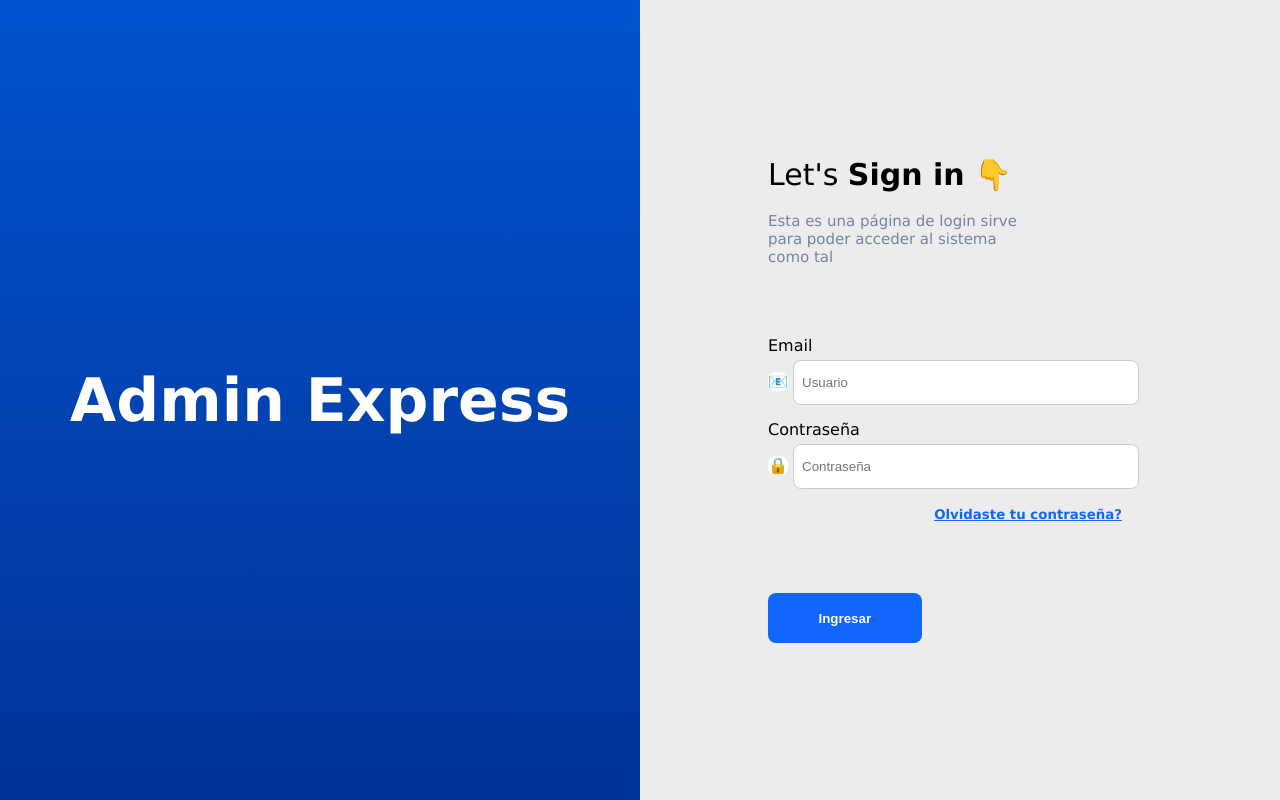
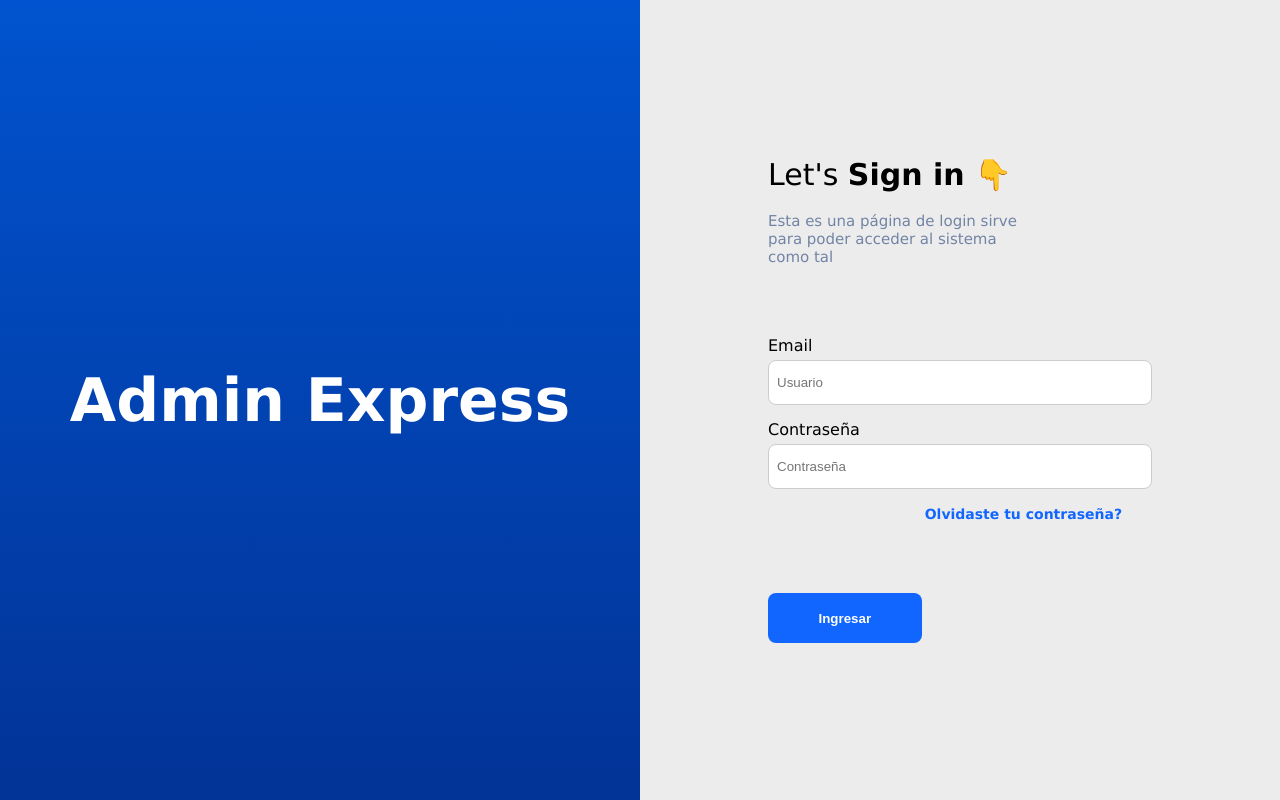
Before and after one commit to G4B0CM/IWeb_02_20250930_HtmlCss, a plain HTML site: page index.html in a window 1280 px wide. Drawn offline with Linux system fonts and the light colour scheme.

Commit message:
Span deleted and 'a' text decoration set to none

```diff
--- a/index.css
+++ b/index.css
@@ -1,4 +1,5 @@
-html, body {
+html,
+body {
   height: 100%;
 }
 
@@ -55,11 +56,16 @@ body {
 }
 
 .subtitle {
-  margin-bottom: 70px ;
+  margin-bottom: 70px;
   margin-top: 20px;
   color: rgb(114, 132, 165);
   font-size: 15px;
   width: 70%;
+}
+
+.form_a {
+  align-items: end;
+  text-align: end;
 }
 
 form {
@@ -84,7 +90,7 @@ form input {
   padding: 8px;
   border: 1px solid #ccc;
   border-radius: 8px;
-  width: 90%;
+  width: 100%;
   height: 45px;
 }
 
@@ -99,26 +105,28 @@ form button {
   cursor: pointer;
   margin-top: 70px;
 }
-.form_a{
-    align-items: end;
-    text-align: end;
-}
 
-span{
+span {
   background-color: #fff;
   border-radius: 8px;
   width: 10%;
   height: 50px;
 }
 
-a{
+a {
   color: #16F;
-    font-size: smaller;
+  font-size: 14px;
   margin-top: -5px;
   margin-right: 30px;
+  text-decoration: none;
+  text-align: end;
 }
 
 @media (max-width: 700px) {
+  h1 {
+    text-align: center;
+  }
+
   #left_side {
     display: none;
   }
@@ -128,7 +136,7 @@ a{
     height: 100%;
   }
 
-  #login_section{
+  #login_section {
     margin: 10%;
   }
 
--- a/index.html
+++ b/index.html
@@ -18,12 +18,10 @@
         <form>
             <label>Email</label>
             <div class="input-wrapper">
-            <span class="input-icon">📧</span>
             <input type="email" placeholder="Usuario" />
             </div>
             <label>Contraseña</label>
             <div class="input-wrapper">
-            <span class="input-icon">🔒</span>
             <input type="password" placeholder="Contraseña" />
             <div class="form_a">
                 <a href="#"><strong>Olvidaste tu contraseña?</strong></a>
```
Lines whose indentation alone changed are shown as unchanged.
